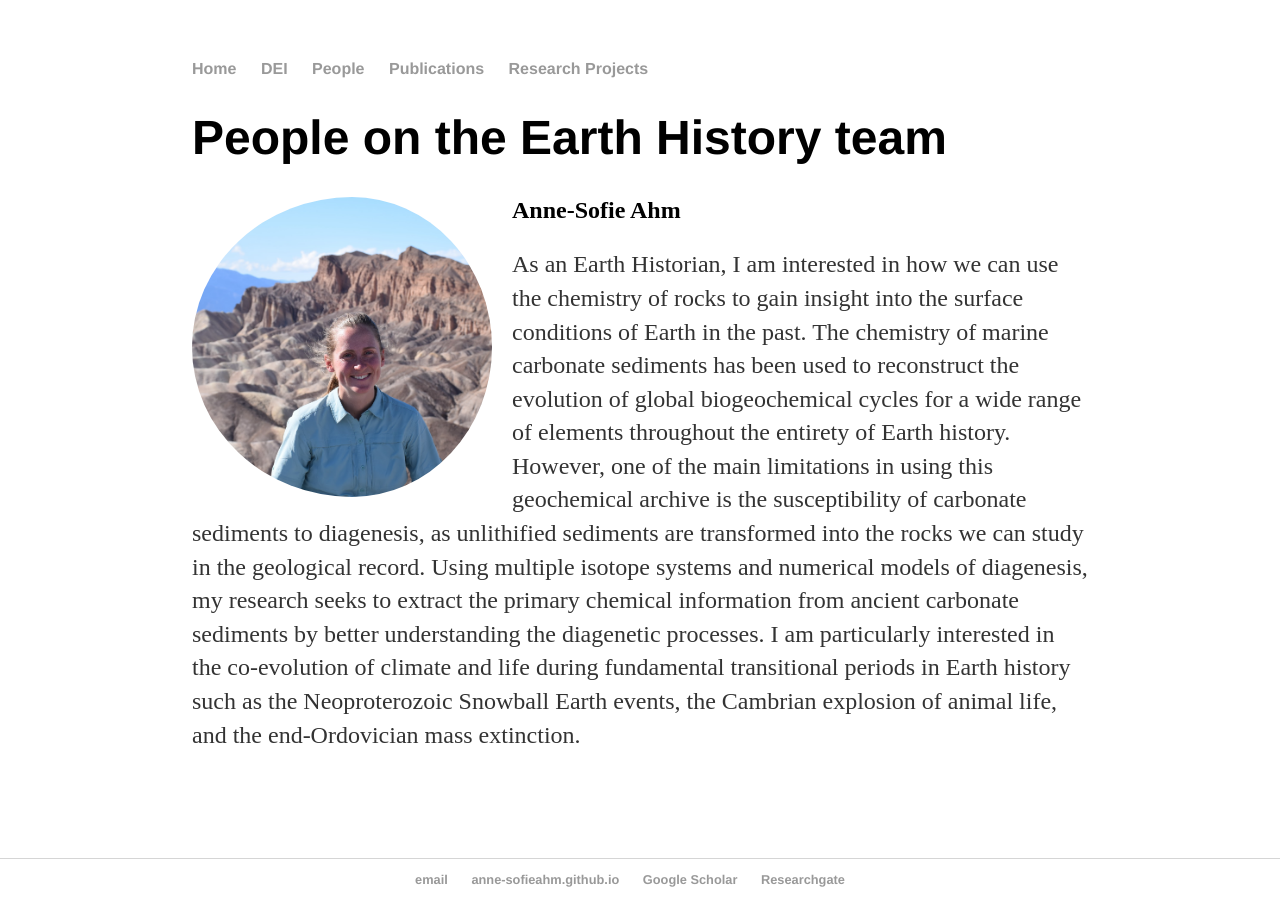
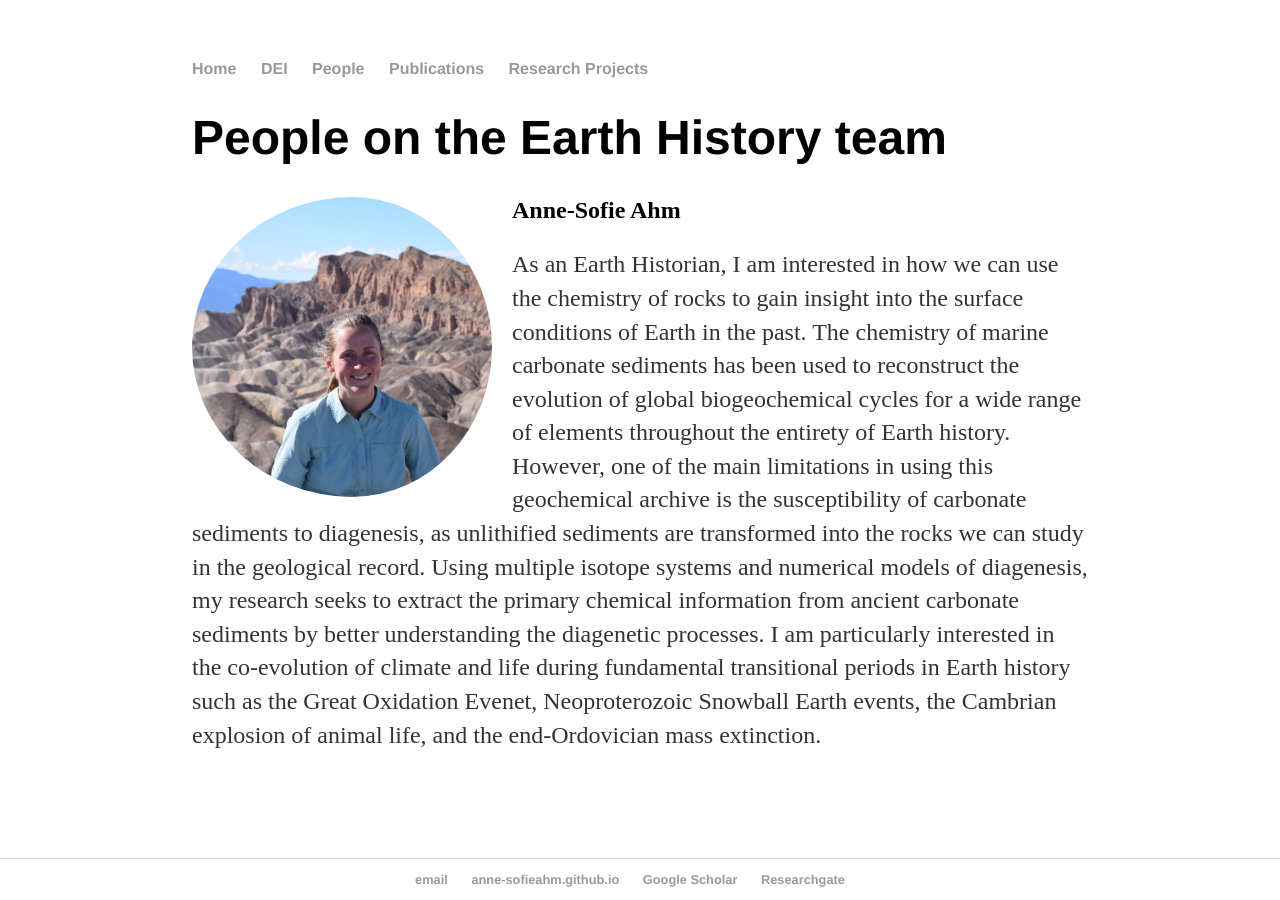
Before and after one commit to Anne-SofieAhm/Anne-SofieAhm.github.io, a Jekyll site: the page built from people/index.html, in a window 1280 px wide. Built offline with Jekyll 4.4.1, drawn with Linux system fonts in a browser that asks for light colours.

Commit message:
Update index.html

```diff
--- a/people/index.html
+++ b/people/index.html
@@ -23,8 +23,9 @@ title: People on the Earth History team
   seeks to extract the primary chemical information from ancient carbonate sediments
   by better understanding the diagenetic processes. I am particularly interested
   in the co-evolution of climate and life during fundamental transitional periods
-  in Earth history such as the Neoproterozoic Snowball Earth events, the Cambrian
-  explosion of animal life, and the end-Ordovician mass extinction.
+  in Earth history such as the Great Oxidation Evenet, Neoproterozoic Snowball
+  Earth events, the Cambrian explosion of animal life, and the end-Ordovician mass
+  extinction.
 </p>
 
 
```
